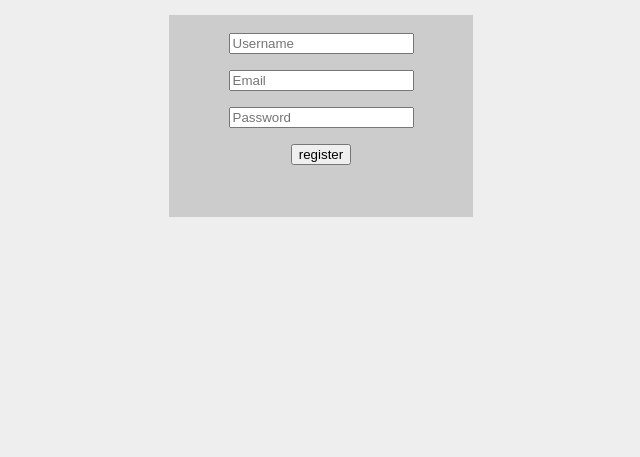
After one commit to giklette/webHost, a Django app: page /LZ/register/ in a window 1280 px wide. The commit adds this page. Shown: the part 201-658 px from the top of the page, without its empty margins (319-959 px from the left). Run offline with Django 3.2, Linux system fonts and the light colour scheme.

Commit message:
+ LZ_graham/login.html + LZ_graham/register.html

```diff
--- /dev/null
+++ b/LZ_graham/templates/LZ_graham/register.html
@@ -0,0 +1,25 @@
+{% load staticfiles %}
+<link rel="stylesheet" type="text/css" href="{% static 'LZ_graham/style.css' %}" />
+
+<div id="LZ_TITLE"></div>
+<p></p>
+<div align="center">
+	<form id="FORM_LOGIN" method="post" action="{% url 'LZ_graham:register' %}">
+		{% csrf_token %}
+		<p align="center"><input type="text" name="username" value="{{ username }}" placeholder="Username"></p>
+		<p align="center"><input type="email" name="email" value="{{ email }}" placeholder="Email"></p>
+		<p align="center"><input type="password" name="password" value="" placeholder="Password"></p>
+		<p align="center"><input type="submit" name="commit" value="register"></p>
+		<p align="center"><label>
+			{% if result == 0 %}
+				<i><br></i>
+			{% elif result == 1 %}
+				<i>????????????????????? !</i>
+			{% elif result == -1 %}
+				<i>????????????????????? !</i>
+			{% elif result == -2 %}
+				<i>????????????????????? !</i>
+			{% endif %}
+		</label></p>
+	</form>
+</div>
--- a/LZ_graham/urls.py
+++ b/LZ_graham/urls.py
@@ -10,5 +10,11 @@ urlpatterns = patterns('',
 
 	# ex: /LZ/graham/%CLIENT_NAME%/
 	#url(r'^(?P<client_name>[a-zA-Z]+)/$', views.client, name='client'),
-	url(r'^(?P<client_name>[^/]*)[&](?P<pwd>[^/]*)/$', views.client, name='client'),
+	#url(r'^(?P<client_name>[^/]*)[&](?P<pwd>[^/]*)/$', views.client, name='client'),
+
+	#url(r'^signin/', views.signin, name='signin'),
+	url(r'^register/', views.register, name='register'),
+	url(r'^login/', views.login, name='login'),
+	#url(r'^login/(?P<status>[^/]*)/$', views.client, name='client'),
+	url(r'^client/', views.client, name='client'),
 )
--- a/LZ_graham/views.py
+++ b/LZ_graham/views.py
@@ -45,7 +45,79 @@ def index(request):
 	return render(request, 'LZ_graham/index.html')
 
 
-def client(request, client_name, pwd):
+def register(request):
+	username = request.POST.get('username', '')
+	password = request.POST.get('password', '')
+	email = request.POST.get('email', '')
+
+	if username == '' and password == '' and email == '':
+		# ouverture de la page register.html
+		context = {'result': 0}
+	elif username == '':
+		context = {'result': -1, 'email':email}
+	elif email == '':
+		context = {'result': -2, 'username':username}
+	else:
+		# tester si le username & email sont déjà présent dans la base de données ?
+
+		# sinon :
+		context = {'result': 0, 'username':username}
+		return render(request, 'LZ_graham/login.html', context)
+
+	return render(request, 'LZ_graham/register.html', context)
+
+
+def login(request):
+	username = request.POST.get('username', '')
+	password = request.POST.get('password', '')
+
+	if username == '':
+		# ouverture de la page login.html
+		context = {'result': 0}
+	else:
+		try:
+			client = Client.objects.get(client_name = username)
+
+			if client.password == password:
+				# OK, on continue sur client.html
+				context = {'client': client}
+				return render(request, 'LZ_graham/client.html', context)
+			else:
+				# mot de passe incorrect
+				context = {'result': -1, 'username':username}
+
+		except Client.DoesNotExist:
+			# client introuvable
+			#raise Http404
+			context = {'result': -2}
+
+	return render(request, 'LZ_graham/login.html', context)
+
+	'''
+	username = request.POST.get('username', '')
+	pwd = request.POST.get('password', '')
+
+	try:
+		client = Client.objects.get(client_name=username)
+
+		if client.password == pwd:
+			context = {'result': 1, 'client': client}
+		else:
+			context = {'result': -1, 'client': None}
+
+	except Client.DoesNotExist:
+		#raise Http404
+		context = {'result': -2, 'client': None}
+
+	return render(request, 'LZ_graham/client.html', context)
+	'''
+
+
+def client(request):
+	return HttpResponse("TODO : <b>client</b> page")
+
+
+def client_param(request, client_name, pwd):
 	''' # version base
 	return HttpResponse("You're looking at client %s." % client_name)
 	'''
```
Also changed, not shown: LZ_graham/templates/LZ_graham/client.html (+5 -12 lines), LZ_graham/templates/LZ_graham/index.html (+5 -20 lines), LZ_graham/templates/LZ_graham/login.html (added, +31 -0 lines), README.md.
